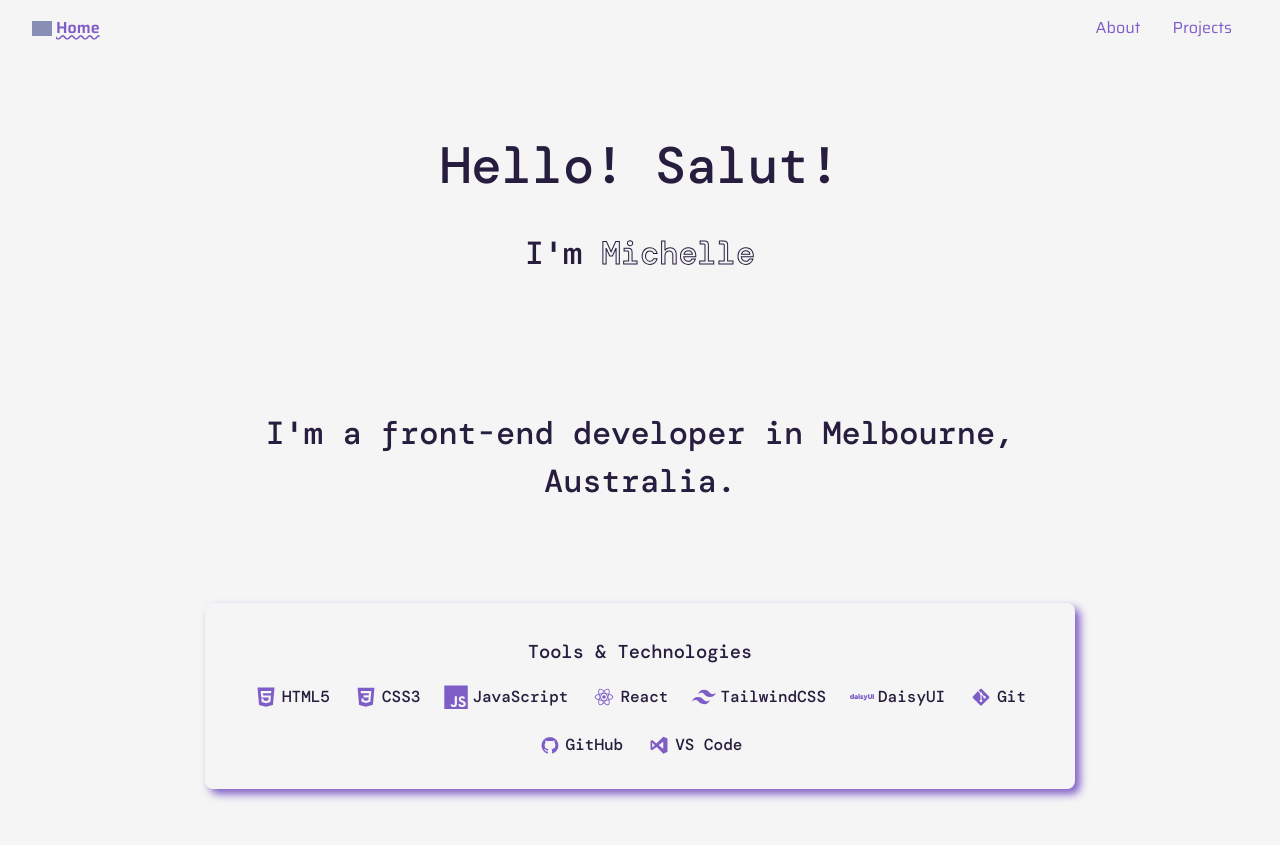
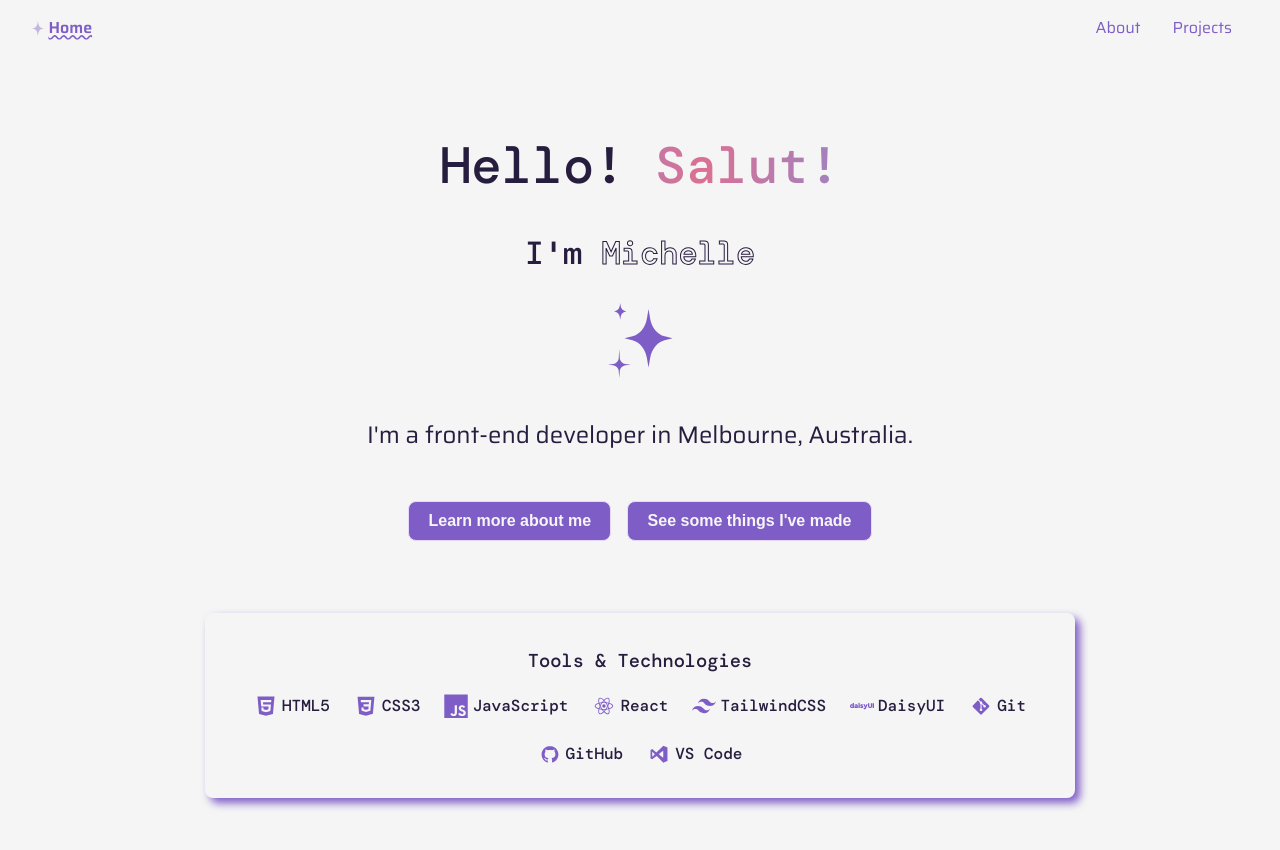
Before and after one commit to mchlol/portfolio-23, a React (Vite) app: page / in a window 1280 px wide. Shown: the top 850 px of the page. Built offline with nearby package versions, Linux system fonts and the light colour scheme; grey boxes are pictures that could not be loaded.

Commit message:
add animation and gradient text, iport sparks as svg, fun styles

```diff
--- a/src/App.css
+++ b/src/App.css
@@ -423,7 +423,28 @@ footer ul {
   padding: 1em;
 }
 
-/* animation */
+/* silly stuff */
+
+.gradient-text {
+  background: linear-gradient(
+    90deg,
+    palevioletred,
+    cornflowerblue,
+    palevioletred)
+    0 0 / 300% 100%;
+  /* */
+  color: transparent;
+  -webkit-background-clip: text;
+  background-clip: text;
+  animation: move-bg 16s linear infinite;
+}
+
+
+@keyframes move-bg {
+  to {
+    background-position: 400% 0;
+  }
+}
 
 .spinning {
   animation: spin 5s infinite linear;
--- a/src/pages/Hero.jsx
+++ b/src/pages/Hero.jsx
@@ -1,14 +1,26 @@
 import React from "react";
-import SparksSmall from '../assets/sparks-small.png'
+import { DiHtml5, DiCss3, DiJsBadge, DiReact, DiVisualstudio, DiGit, DiGithubBadge } from "react-icons/di";
+import { SiDaisyui, SiTailwindcss, SiWordpress, SiNotion, SiNetlify, SiVite, SiNextdotjs } from "react-icons/si";
 import { FaFigma } from "react-icons/fa6";
-import { DiHtml5, DiCss3, DiJsBadge, DiReact, DiVisualstudio, DiGit, DiGithubBadge } from "react-icons/di";
-import { SiNextdotjs, SiDaisyui, SiTailwindcss, SiWordpress, SiNotion, SiNetlify, SiVite } from "react-icons/si";
 import { FiTerminal } from "react-icons/fi";
+import { Link } from "react-router-dom";
 
 
 export default function Hero() {
 
-    const goofyString = "import { michelle as front-end-developer } from './melbourne'";
+    const [spinning, setSpinning] = React.useState();
+
+    function toggleSpin() {
+        setSpinning(prevSpinning => !prevSpinning);
+    }
+
+    const allClasses = ['hero--svg-container', 'spinning'];
+
+    function getClasses() {
+        if (!spinning) {
+            allClasses.push('spinning-paused');
+        }
+    }
 
     return (
 <>
@@ -16,15 +28,29 @@ export default function Hero() {
 
         <div className="hero--content">
 
-            <div className="hero--text">
-                <h1>Hello! Salut!</h1>
+            <header className="hero--text">
+                <h1>Hello! <span className="gradient-text">Salut!</span></h1>
+                <h2>I'm <span className="text-outline">Michelle</span></h2>
 
-                <h2>I'm <span className="text-outline">Michelle</span>
-                </h2>
-                <img className="sparks" src={SparksSmall} alt="sparkles"/>
+                <div className={`${spinning ? "hero--svg-container spinning" : "hero--svg-container spinning spinning-paused"}`}
+                onClick={toggleSpin}>
+                <svg width="65" height="75" viewBox="0 0 65 75" fill="none" xmlns="http://www.w3.org/2000/svg">
+                    <path d="M64.5559 35.2985L56.6101 37.303C49.3503 39.1361 43.6758 46.0529 42.1705 54.9095L40.5279 64.5969L38.8854 54.9095C37.3801 46.0529 31.7056 39.1361 24.442 37.303L16.5 35.2985L24.442 33.2939C31.7056 31.4609 37.3801 24.5402 38.8854 15.6874L40.5279 6L42.1705 15.6874C43.6758 24.5402 49.3503 31.4609 56.6101 33.2939L64.5559 35.2985Z" fill="#D9D9D9"/>
+                    <path d="M23 61.6854L17.2897 62.2628C14.5733 62.7897 12.4521 64.7833 11.8905 67.3312L11.2751 75L10.6598 67.3312C10.0982 64.7833 7.97694 62.7897 5.26053 62.2628L0 61.6854L5.26053 61.108C7.97694 60.5811 10.0982 58.5875 10.6598 56.0376L11.2751 46L11.8905 56.0376C12.4521 58.5875 14.5733 60.5811 17.2897 61.108L23 61.6854Z" fill="#D9D9D9"/>
+                    <path d="M18.3932 8.32689L16.3467 8.89853C14.4717 9.42063 13.0083 11.3871 12.6196 13.9023L12.1966 16.6576L11.7736 13.9023C11.3848 11.3871 9.92145 9.42063 8.05028 8.89853L6 8.32689L8.05028 7.75906C9.92145 7.23696 11.3848 5.27052 11.7736 2.75149L12.1966 0L12.6196 2.75149C13.0083 5.27052 14.4717 7.23696 16.3467 7.75906L18.3932 8.32689Z" fill="#D9D9D9"/>
+                </svg>
 
-                <h2>I'm a front-end developer in Melbourne, Australia.</h2>
+                </div>
 
+                <p style={ {fontSize: "1.5rem"}}>I'm a front-end developer in Melbourne, Australia.</p>
+
+            </header>
+
+
+            <div className="hero--links align">
+                <Link to="/about"><button>Learn more about me</button></Link>
+
+                <Link to="/projects"><button>See some things I've made</button></Link>
             </div>
 
             <div className="tools-container">
```
Also changed, not shown: src/assets/spark.svg (added), src/assets/sparks.svg (added).
